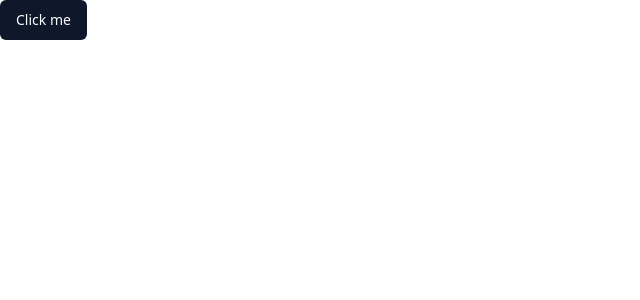
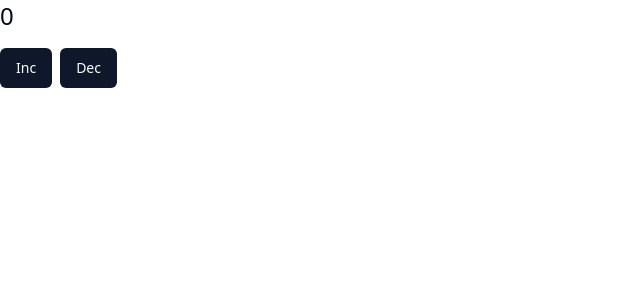
Before and after one commit to Beamlak996/zustand-tutorial, a React (Vite) app: page / in a window 1280 px wide. Shown: the top 300 px of the page, without its empty margins (0-640 px from the left). Built offline with nearby package versions, Linux system fonts and the light colour scheme.

Commit message:
simple zustand example

```diff
--- a/package.json
+++ b/package.json
@@ -17,7 +17,8 @@
     "react": "^18.3.1",
     "react-dom": "^18.3.1",
     "tailwind-merge": "^2.5.2",
-    "tailwindcss-animate": "^1.0.7"
+    "tailwindcss-animate": "^1.0.7",
+    "zustand": "^4.5.5"
   },
   "devDependencies": {
     "@eslint/js": "^9.9.0",
--- a/src/App.tsx
+++ b/src/App.tsx
@@ -1,10 +1,26 @@
 import { Button } from "./components/ui/button"
+import { create } from "zustand"
+
+const useStore = create<{
+  count: number
+  inc: () => void
+  dec: () => void
+}>((set) => ({
+  count: 0,
+  inc: () => set((state) => ({count: state.count + 1})),
+  dec: () => set((state) => ({count: state.count - 1})),
+}))
 
 function App() {
+  const { count, inc, dec } = useStore()
+  return (
+    <div className="flex flex-col gap-4" >
+      <div className="text-2xl" >{count}</div>
+      <div className="flex gap-2 items-center" >
+      <Button onClick={inc} >Inc</Button>
+      <Button onClick={dec} >Dec</Button>
 
-  return (
-    <div>
-      <Button>Click me</Button>
+      </div>
     </div>
   )
 }
```
Also changed, not shown: 1 other file (tests, documents, lock files or other folders).
